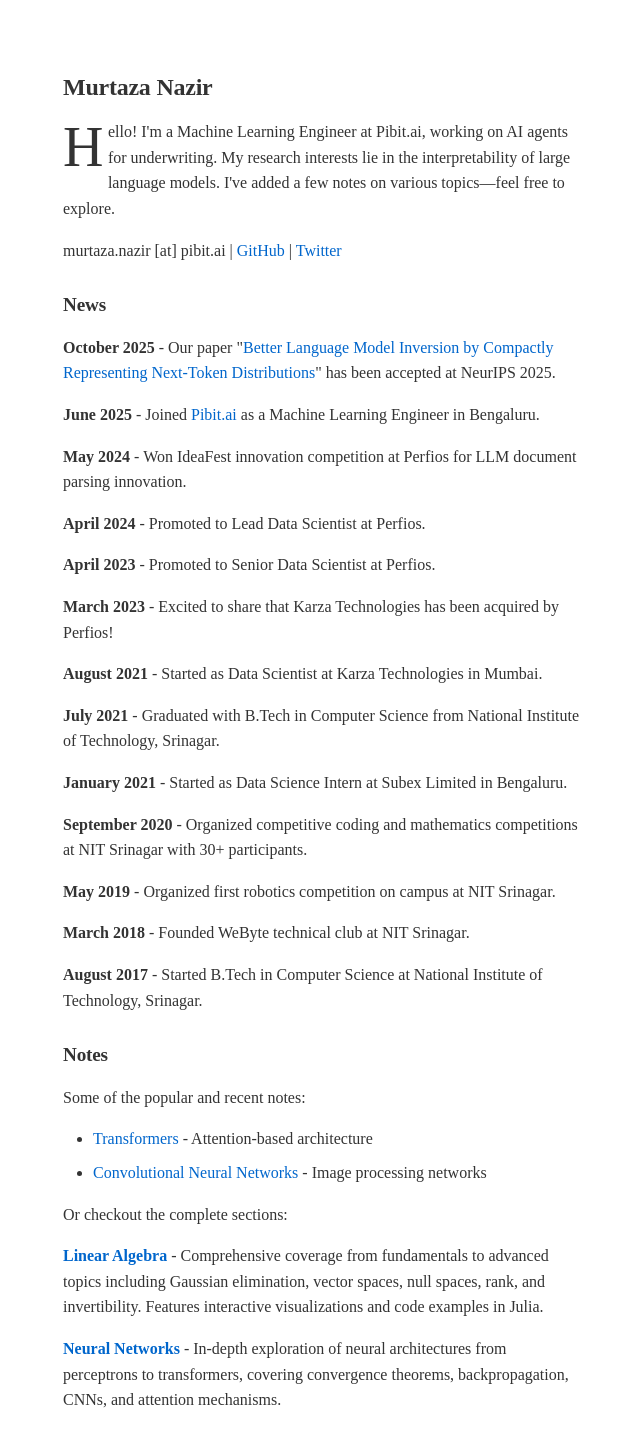
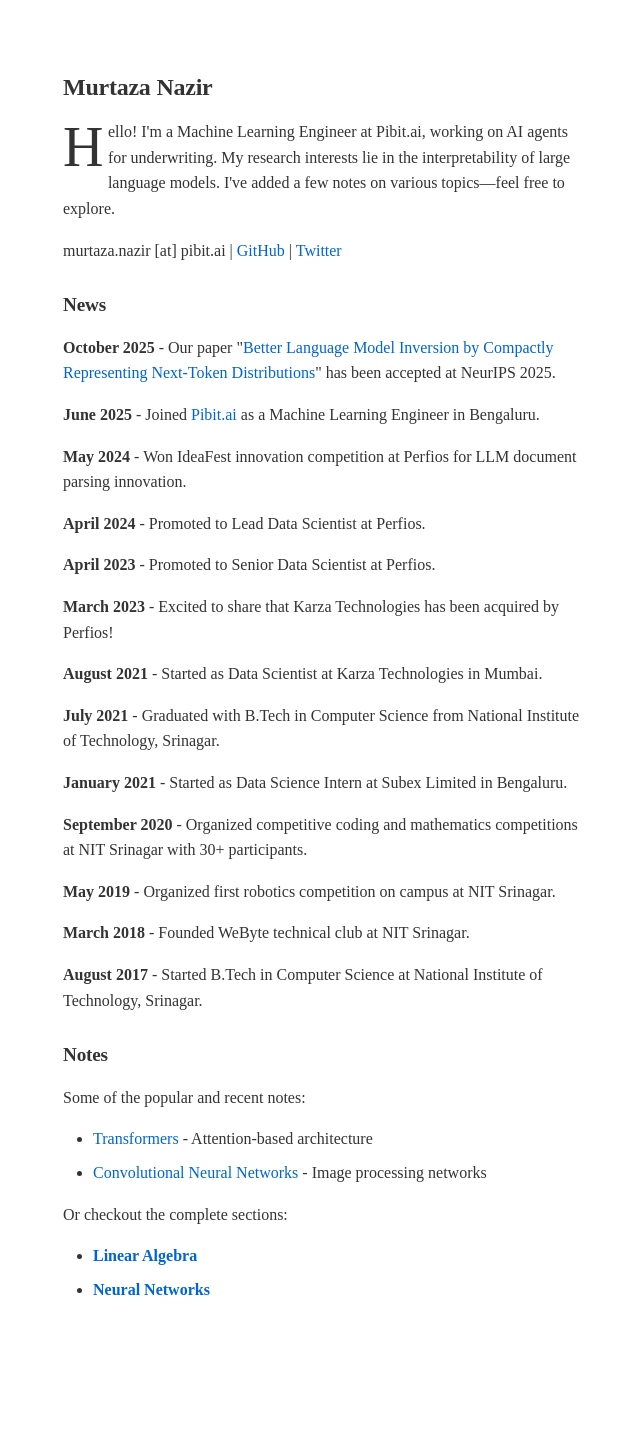
Before and after one commit to themurtazanazir/themurtazanazir.github.io, an MkDocs documentation site: the page built from docs/index.md, in a window 1280 px wide. Shown: the whole page, without its empty margins (197-837 px from the left). Built offline with MkDocs 1.6.1 and Material for MkDocs 9.7.7, drawn with Linux system fonts in a browser that asks for light colours; after the commit the page ends 1342 px from its top, so only the background shows below that.

Commit message:
Remove descriptions from complete sections in Notes

```diff
--- a/docs/index.md
+++ b/docs/index.md
@@ -41,6 +41,5 @@ Some of the popular and recent notes:
 
 Or checkout the complete sections:
 
-**[Linear Algebra](linear_algebra/introduction.md)** - Comprehensive coverage from fundamentals to advanced topics including Gaussian elimination, vector spaces, null spaces, rank, and invertibility. Features interactive visualizations and code examples in Julia.
-
-**[Neural Networks](neural_networks/multiayer-perceptron/index.md)** - In-depth exploration of neural architectures from perceptrons to transformers, covering convergence theorems, backpropagation, CNNs, and attention mechanisms.
+- **[Linear Algebra](linear_algebra/introduction.md)**
+- **[Neural Networks](neural_networks/multiayer-perceptron/index.md)**
```
